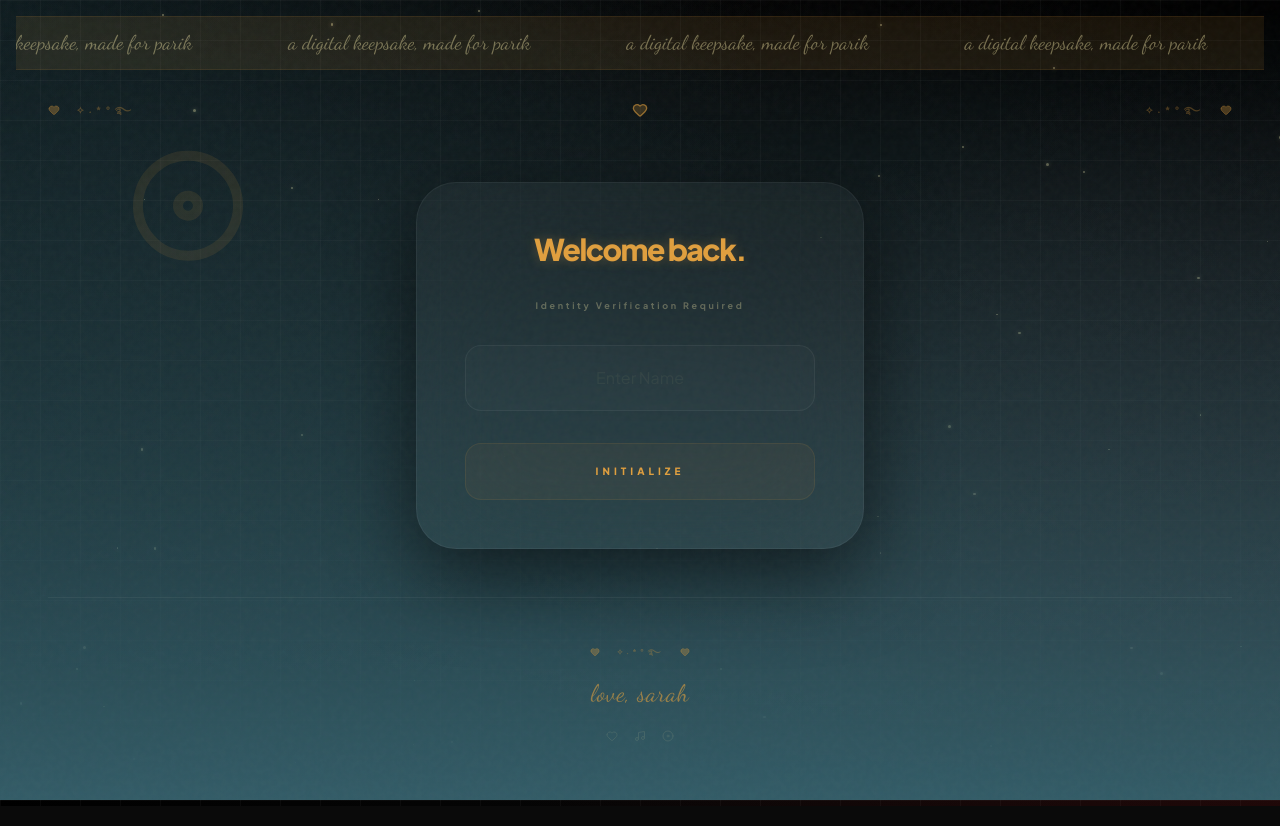
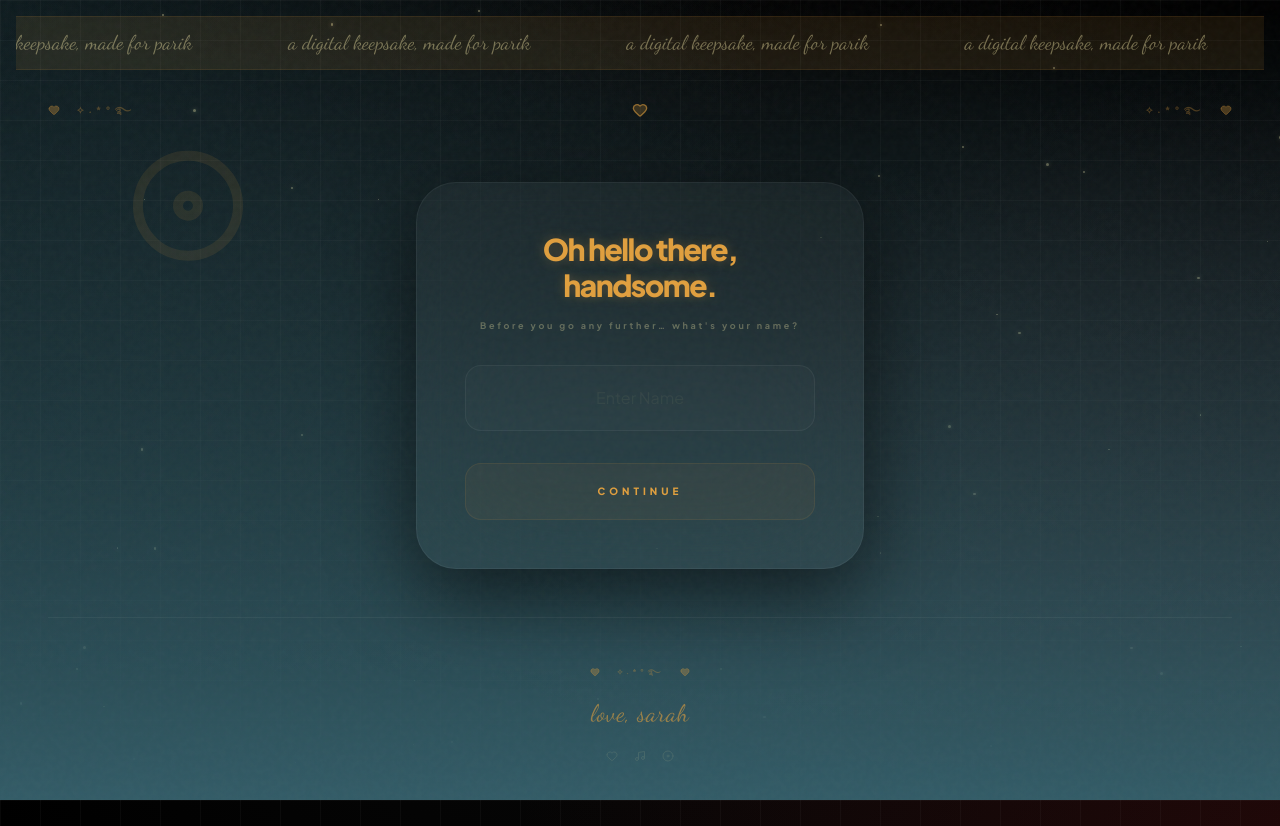
Before and after one commit to 23024100/privapp, a React (Vite) app: page / in a window 1280 px wide. Built offline with nearby package versions, Linux system fonts and the light colour scheme.

Commit message:
Update authentication prompts with witty responses

```diff
--- a/src/App.tsx
+++ b/src/App.tsx
@@ -41,6 +41,8 @@ export default function App() {
   const [isSubmittingNote, setIsSubmittingNote] = useState(false);
   const [noteSubmitted, setNoteSubmitted] = useState(false);
   const [showAngryPopup, setShowAngryPopup] = useState(false);
+  const [landingSuccess, setLandingSuccess] = useState(false);
+  const [nicknameSuccess, setNicknameSuccess] = useState(false);
 
   useEffect(() => {
     sessionStorage.setItem('app_step', step);
@@ -100,8 +102,12 @@ export default function App() {
     const lowerName = name.toLowerCase().trim();
     if (lowerName === 'parik') {
       setError('');
+      setLandingSuccess(true);
+      setTimeout(() => {
         setUser('parik');
         setStep('nickname');
+        setLandingSuccess(false);
+      }, 2000);
     } else if (lowerName === 'sarah') {
       setError('');
       setUser('sarah');
@@ -115,7 +121,11 @@ export default function App() {
   const handleNickname = () => {
     if (nickname.toLowerCase() === 'the gram') {
       setError('');
+      setNicknameSuccess(true);
+      setTimeout(() => {
         setStep('lyrics');
+        setNicknameSuccess(false);
+      }, 2000);
     } else {
       setError("Hmm… that nickname sounds suspicious.");
     }
@@ -223,8 +233,19 @@ export default function App() {
             exit={{ opacity: 0, y: -20 }}
             className="glass-card p-12 w-full max-w-md text-center z-10 border-white/5"
           >
-            <h1 className="text-3xl font-retro mb-8 neon-text font-black tracking-tighter">Welcome back.</h1>
-            <p className="label-small mb-8">Identity Verification Required</p>
+            {landingSuccess ? (
+              <motion.div
+                initial={{ opacity: 0, scale: 0.9 }}
+                animate={{ opacity: 1, scale: 1 }}
+                className="space-y-4"
+              >
+                <p className="text-lg font-serif italic text-vanilla/90">Handsome guy like you?</p>
+                <p className="text-lg font-serif italic text-vanilla/90">Yeah… that checks out.</p>
+              </motion.div>
+            ) : (
+              <>
+                <h1 className="text-3xl font-retro mb-4 neon-text font-black tracking-tighter">Oh hello there, handsome.</h1>
+                <p className="label-small mb-8">Before you go any further… what's your name?</p>
                 <input
                   type="text"
                   value={name}
@@ -236,9 +257,11 @@ export default function App() {
                   onClick={handleLanding}
                   className="w-full bg-hunyadi-yellow/5 hover:bg-hunyadi-yellow/10 border border-hunyadi-yellow/10 rounded-2xl p-5 transition-all text-[10px] uppercase tracking-[0.4em] font-black text-hunyadi-yellow"
                 >
-              Initialize
+                  Continue
                 </button>
                 {error && <p className="mt-8 text-red-400/60 text-[9px] uppercase tracking-widest font-bold">{error}</p>}
+              </>
+            )}
           </motion.div>
         )}
 
@@ -250,8 +273,19 @@ export default function App() {
             exit={{ opacity: 0, x: -50 }}
             className="glass-card p-12 w-full max-w-md text-center z-10 border-white/5"
           >
-            <h2 className="text-2xl font-retro mb-8 neon-text font-black tracking-tighter">Secondary Check.</h2>
-            <p className="label-small mb-8">What do people also call you?</p>
+            {nicknameSuccess ? (
+              <motion.div
+                initial={{ opacity: 0, scale: 0.9 }}
+                animate={{ opacity: 1, scale: 1 }}
+                className="space-y-4"
+              >
+                <p className="text-lg font-serif italic text-vanilla/90">Ah… there it is.</p>
+                <p className="text-lg font-serif italic text-vanilla/90">Definitely you.</p>
+              </motion.div>
+            ) : (
+              <>
+                <h2 className="text-2xl font-retro mb-3 neon-text font-black tracking-tighter">Just to double check it's really you…</h2>
+                <p className="label-small mb-8">What do people also happen to call you?</p>
                 <input
                   type="text"
                   value={nickname}
@@ -266,6 +300,8 @@ export default function App() {
                   Verify
                 </button>
                 {error && <p className="mt-8 text-red-400/60 text-[9px] uppercase tracking-widest font-bold">{error}</p>}
+              </>
+            )}
           </motion.div>
         )}
 
```
Lines whose indentation alone changed are shown as unchanged.
